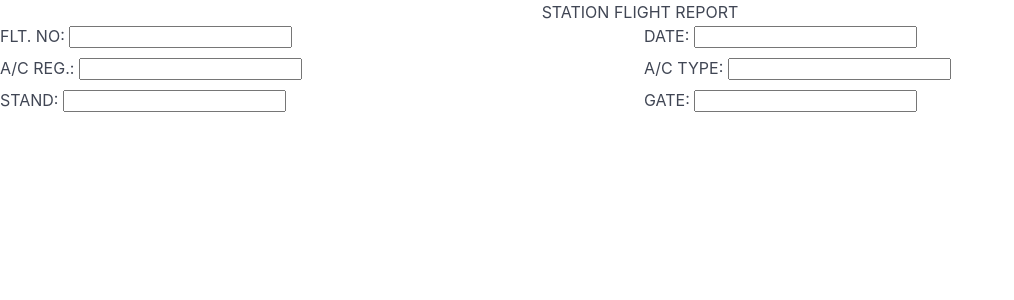
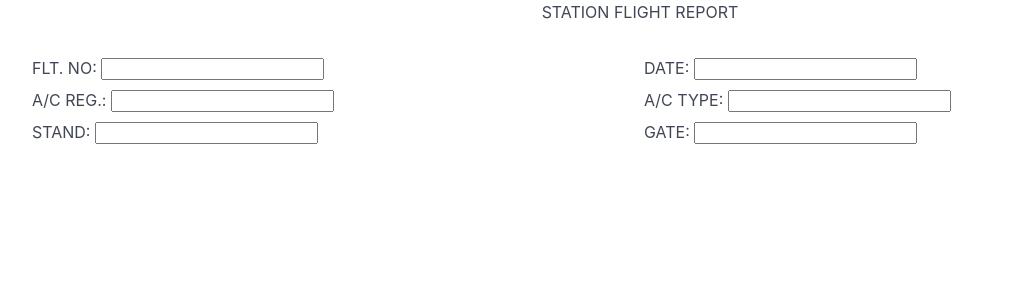
Before and after one commit to kilocharlie96/station_flight_report_app, a PHP site: page / in a window 1280 px wide. Shown: the top 300 px of the page, without its empty margins (0-1014 px from the left). Run offline with PHP 8.4, Linux system fonts and the light colour scheme.

Commit message:
Fixed index.css

```diff
--- a/css/index.css
+++ b/css/index.css
@@ -10,7 +10,7 @@
 }
 
 header {
-    padding; 2rem;
+    padding: 2rem;
 }
 
 ul {
```
